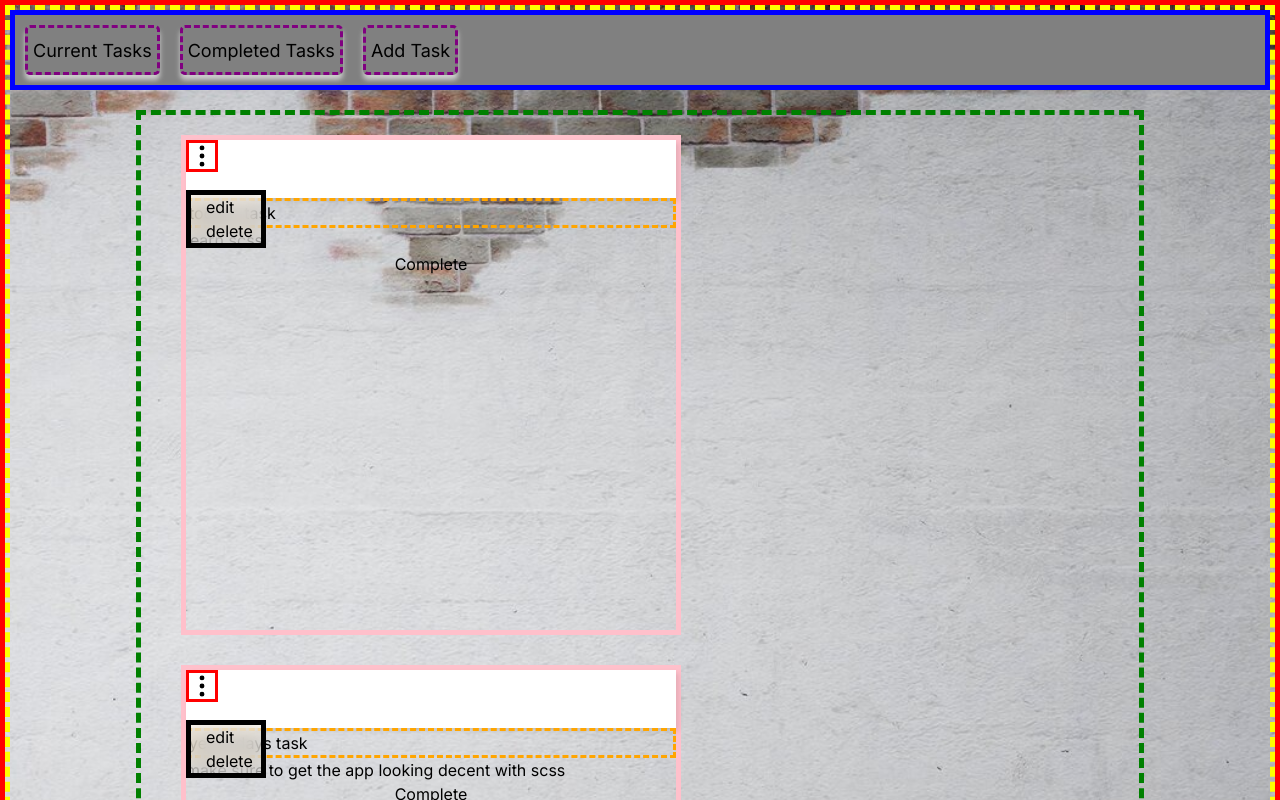
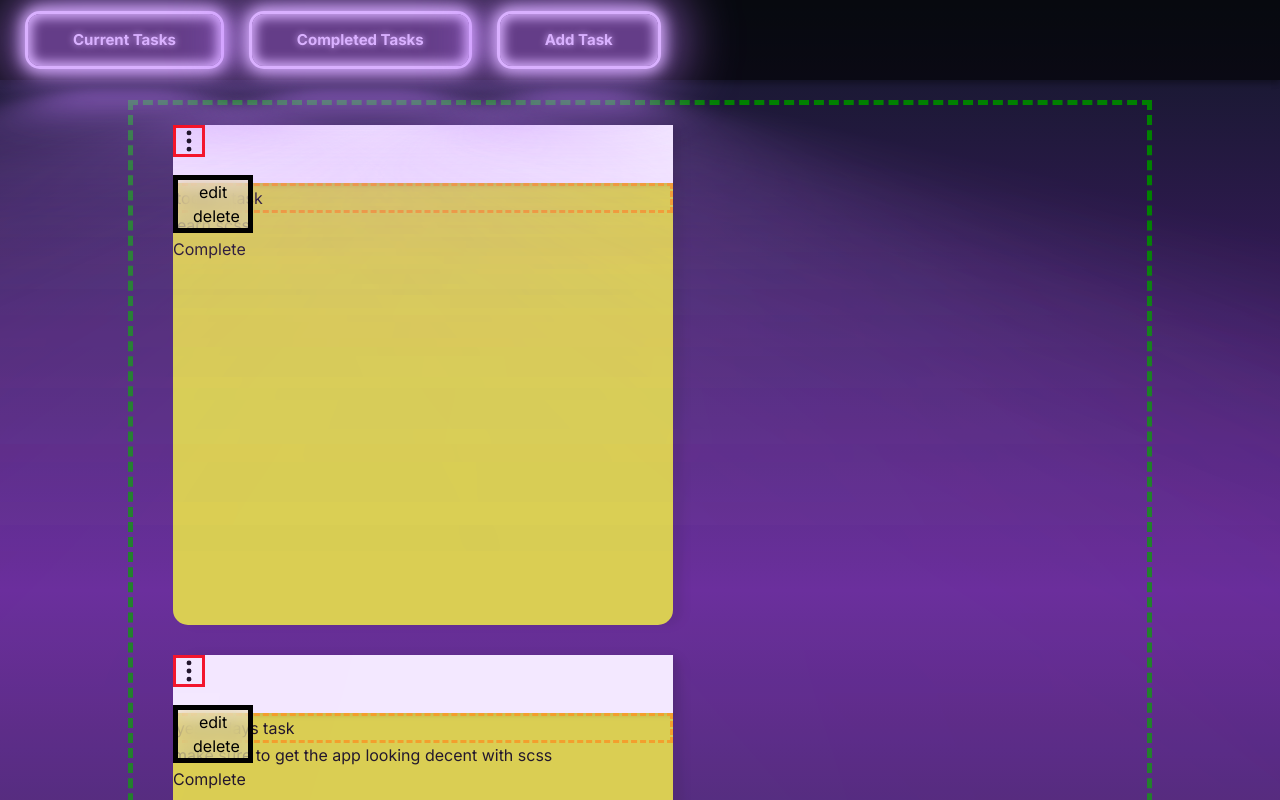
Before and after one commit to BenjaminBrandon/Todo-app, a Next.js app: page /NewTodo in a window 1280 px wide. Shown: the top 800 px of the page. Built offline with nearby package versions, Linux system fonts and the light colour scheme.

Commit message:
added styling to nav and buttons

```diff
--- a/src/app/NewTodo/Navbar/NavBar.module.scss
+++ b/src/app/NewTodo/Navbar/NavBar.module.scss
@@ -26,12 +26,12 @@
 }
 
 .dropDownElement {
+  display: inline-block;
+  text-align: center;
+  text-decoration: none;
   height: 100%;
   width: 100px;
   padding: 0 30px;
-  text-decoration: none;
-  display: flex;
-  align-items: center;
   color: black;
 }
 
--- a/src/app/NewTodo/Todo.tsx
+++ b/src/app/NewTodo/Todo.tsx
@@ -5,6 +5,7 @@ import React, { useState } from 'react';
 import TaskBoard from './CurrentTaskBoard';
 import '../stylesheets/index.scss';
 import AddTaskModal from './AddTaskModal';
+import styles from '../stylesheets/button.module.scss';
 
 //how to pass down setState function
 
@@ -37,6 +38,7 @@ const ToDo = () => {
     <div className="mainBody">
       <div className="navBar">
         <button
+          className={styles.button}
           onClick={() => {
             currentTaskBoard();
           }}
@@ -44,6 +46,7 @@ const ToDo = () => {
           Current Tasks
         </button>
         <button
+          className={styles.button}
           onClick={() => {
             completedTaskBoard();
           }}
@@ -51,7 +54,7 @@ const ToDo = () => {
           Completed Tasks
         </button>
         <button
-          className="addBtn"
+          className={styles.button}
           onClick={() => setIsModalOpen(true)}
         >
           Add Task
--- a/src/app/globals.css
+++ b/src/app/globals.css
@@ -18,12 +18,17 @@
 
 body {
   color: rgb(var(--foreground-rgb));
-  background: linear-gradient(
+  /* background: linear-gradient(
       to bottom,
       transparent,
       rgb(var(--background-end-rgb))
     )
-    rgb(var(--background-start-rgb));
+    rgb(var(--background-start-rgb)); */
+  background: linear-gradient(
+    rgb(17, 24, 39),
+    rgb(88, 28, 135),
+    rgb(17, 24, 39)
+  );
 }
 
 @layer utilities {
--- /dev/null
+++ b/src/app/stylesheets/button.module.scss
@@ -0,0 +1,48 @@
+.button {
+  --glow-color: rgb(217, 176, 255);
+  --glow-spread-color: rgba(191, 123, 255, 0.781);
+  --enhanced-glow-color: rgb(231, 206, 255);
+  --btn-color: rgb(100, 61, 136);
+  border: 0.25em solid var(--glow-color);
+  padding: 1em 3em;
+  color: var(--glow-color);
+  font-size: 15px;
+  font-weight: bold;
+  background-color: var(--btn-color);
+  border-radius: 1em;
+  outline: none;
+  box-shadow: 0 0 1em 0.25em var(--glow-color),
+    0 0 4em 1em var(--glow-spread-color),
+    inset 0 0 0.75em 0.25em var(--glow-color);
+  text-shadow: 0 0 0.5em var(--glow-color);
+  position: relative;
+  transition: all 0.3s;
+}
+
+.button::after {
+  pointer-events: none;
+  content: '';
+  position: absolute;
+  top: 120%;
+  left: 0;
+  height: 100%;
+  width: 100%;
+  background-color: var(--glow-spread-color);
+  filter: blur(2em);
+  opacity: 0.7;
+  transform: perspective(1.5em) rotateX(35deg) scale(1, 0.6);
+}
+
+.button:hover {
+  color: var(--btn-color);
+  background-color: var(--glow-color);
+  box-shadow: 0 0 1em 0.25em var(--glow-color),
+    0 0 4em 2em var(--glow-spread-color),
+    inset 0 0 0.75em 0.25em var(--glow-color);
+}
+
+.button:active {
+  box-shadow: 0 0 0.6em 0.25em var(--glow-color),
+    0 0 2.5em 2em var(--glow-spread-color),
+    inset 0 0 0.5em 0.25em var(--glow-color);
+}
--- a/src/app/stylesheets/index.scss
+++ b/src/app/stylesheets/index.scss
@@ -5,15 +5,15 @@
 
 body {
   min-height: 100vh;
-  background-image: url('../assets/images/officewall.jpeg');
-  background-size: cover;
-  background-repeat: no-repeat;
-  background-position: center;
-  border: 5px solid red;
+  // background-image: url('../assets/images/officewall.jpeg');
+  // background-size: cover;
+  // background-repeat: no-repeat;
+  // background-position: center;
+  background-color: rgba(128, 0, 62, 0.845);
   overflow: scroll;
 
   .mainBody {
-    border: 5px dashed yellow;
+    // border: 5px dashed yellow;
     min-height: 100vh;
     margin: 0;
     padding: 0;
@@ -38,26 +38,17 @@ body {
       }
     }
 
-    //attempt to blur everything but the modal
-    // .addTaskModal::backdrop {
-    //   backdrop-filter: blur(2px);
-    // }
-
     .navBar {
-      border: 5px solid blue;
-      background-color: grey;
+      background-color: rgba(0, 0, 0, 0.617);
+      box-shadow: rgba(0, 0, 0, 0.16) 0px 3px 6px,
+        rgba(0, 0, 0, 0.23) 0px 3px 6px;
+      color: black;
       width: 100%;
       height: 80px;
       display: flex;
-
-      button {
-        border: 3px dashed purple;
-        padding: 5px;
-        margin: 10px;
-        border-radius: 5px;
-        box-shadow: 0px 5px 5px #ccc;
-        font-size: large;
-      }
+      align-items: center;
+      gap: 25px;
+      padding: 25px;
     }
 
     .board {
@@ -75,11 +66,14 @@ body {
       overflow: scroll;
 
       .taskCard {
-        border: 5px solid pink;
+        color: black;
+        border-radius: 15px;
+        box-shadow: 10px 0 10px rgba(0, 0, 0, 0.1);
+        background-color: rgb(224, 224, 44);
         height: 500px;
         width: 500px;
-        display: flex;
-        flex-direction: column;
+        // display: flex;
+        // flex-direction: column;
 
         .taskCardHeader {
           border: 3px dashed orange;
```
